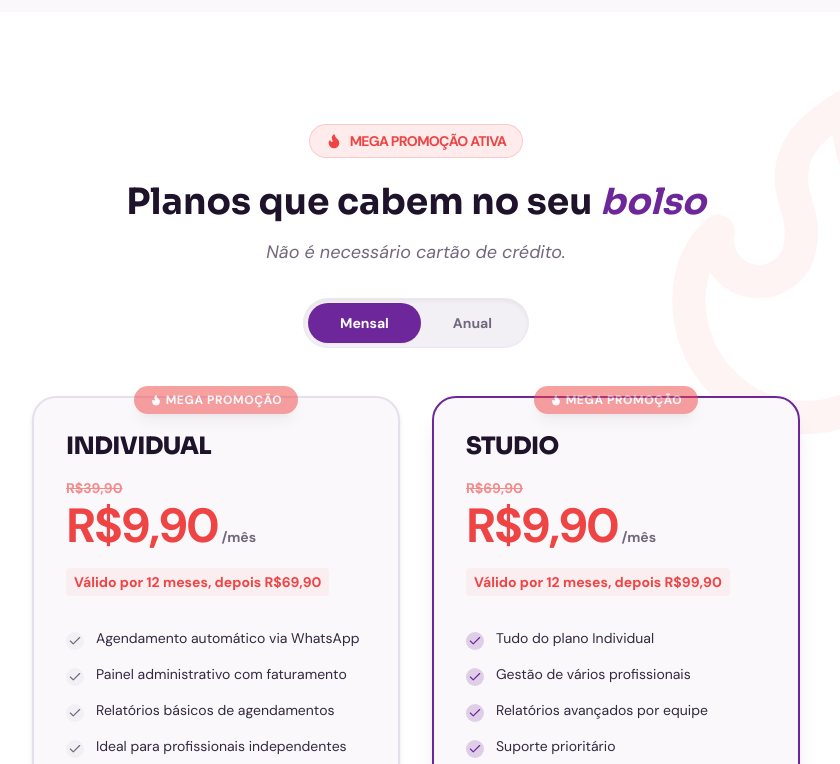
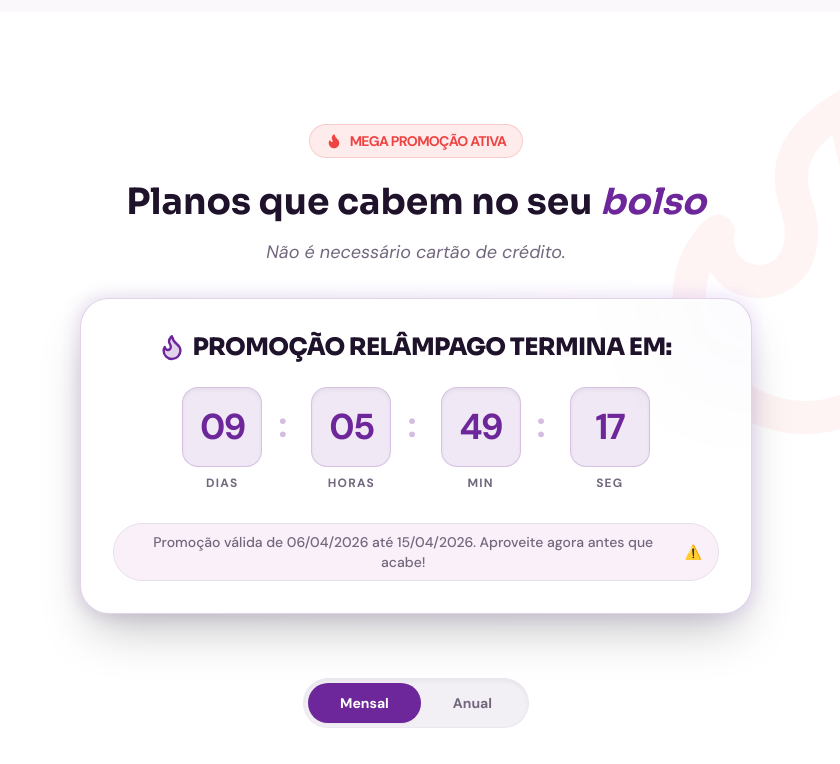
Before and after one commit to henriquearsenio/bellasnovalandingpage, a React (Vite) app: page / in a window 1280 px wide. Shown: the part 4033-4797 px from the top of the page, without its empty margins (224-1064 px from the left). Built offline with nearby package versions, Linux system fonts and the light colour scheme; the HTML template or start-up script is replaced by a standard one.

Commit message:
refatorado pricingsection para adicionar card contador de dias

```diff
--- a/src/components/PricingSection.tsx
+++ b/src/components/PricingSection.tsx
@@ -82,7 +82,67 @@ const PricingSection = () => {
             Não é necessário cartão de crédito.
           </p>
 
+          {/* Lightning Promo Card */}
+          {isPromoActive && (
+            <motion.div
+              initial={{ opacity: 0, scale: 0.95 }}
+              whileInView={{ opacity: 1, scale: 1 }}
+              viewport={{ once: true }}
+              className="max-w-2xl mx-auto mb-16 relative group"
+            >
+              <div className="absolute -inset-1 bg-gradient-to-r from-primary/50 to-purple-500/50 rounded-[2rem] blur opacity-25 group-hover:opacity-40 transition duration-1000 group-hover:duration-200"></div>
+              <div className="relative bg-white border border-primary/20 rounded-[1.8rem] p-6 md:p-8 shadow-2xl overflow-hidden">
+                {/* Textura de fundo sutil */}
+                <div className="absolute top-0 right-0 w-32 h-32 bg-primary/5 rounded-full -mr-16 -mt-16 blur-3xl"></div>
+
+                <div className="flex flex-col items-center relative z-10 text-center">
+                  <div className="flex items-center gap-2 mb-6">
+                    <motion.div
+                      animate={{ scale: [1, 1.2, 1], rotate: [0, 5, -5, 0] }}
+                      transition={{ repeat: Infinity, duration: 2 }}
+                    >
+                      <Flame size={24} className="text-primary fill-primary/20" />
+                    </motion.div>
+                    <h3 className="text-xl md:text-2xl font-black text-foreground uppercase tracking-tight">
+                      Promoção Relâmpago termina em:
+                    </h3>
+                  </div>
+
+                  {/* Timer UI */}
+                  <div className="flex items-center justify-center gap-3 md:gap-6 mb-8">
+                    {[
+                      { label: "Dias", val: Math.floor((new Date("2026-04-15T23:59:59-03:00").getTime() - new Date().getTime()) / (1000 * 60 * 60 * 24)) },
+                      { label: "Horas", val: Math.floor(((new Date("2026-04-15T23:59:59-03:00").getTime() - new Date().getTime()) / (1000 * 60 * 60)) % 24) },
+                      { label: "Min", val: Math.floor(((new Date("2026-04-15T23:59:59-03:00").getTime() - new Date().getTime()) / 1000 / 60) % 60) },
+                      { label: "Seg", val: Math.floor(((new Date("2026-04-15T23:59:59-03:00").getTime() - new Date().getTime()) / 1000) % 60) },
+                    ].map((t, idx) => (
+                      <div key={idx} className="flex items-center gap-2 md:gap-4">
+                        <div className="flex flex-col items-center">
+                          <div className="bg-primary/10 border border-primary/20 w-14 h-14 md:w-20 md:h-20 flex items-center justify-center rounded-2xl shadow-inner">
+                            <span className="text-2xl md:text-4xl font-black text-primary tracking-tighter">
+                              {String(Math.max(0, t.val)).padStart(2, '0')}
+                            </span>
+                          </div>
+                          <span className="text-[10px] md:text-xs font-bold text-muted-foreground uppercase mt-2 tracking-widest">{t.label}</span>
+                        </div>
+                        {idx < 3 && (
+                          <span className="text-2xl md:text-4xl font-black text-primary/30 mt-[-20px] md:mt-[-28px]">:</span>
+                        )}
+                      </div>
+                    ))}
+                  </div>
+
+                  <p className="text-xs md:text-sm font-medium text-muted-foreground bg-secondary/50 px-4 py-2 rounded-full flex items-center gap-2 border border-border">
+                    Promoção válida de 06/04/2026 até 15/04/2026. Aproveite agora antes que acabe!
+                    <span className="text-amber-500">⚠️</span>
+                  </p>
+                </div>
+              </div>
+            </motion.div>
+          )}
+
           {/* Toggle */}
+
           <div className="inline-flex items-center bg-muted rounded-full p-1 shadow-inner border border-border/50">
             <button
               onClick={() => setAnnual(false)}
```
